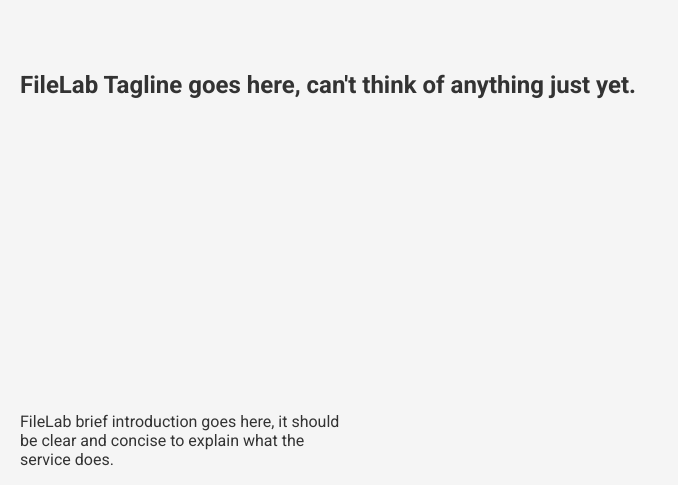
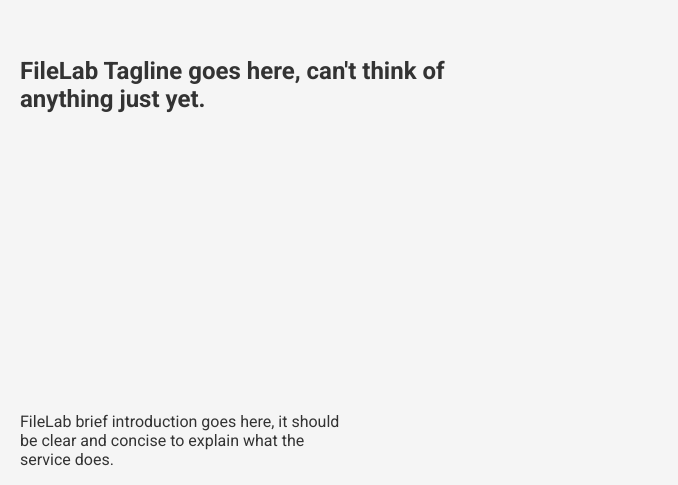
Before and after one commit to cynessa-dev/file-lab, a Vue app in the folder frontend/: page / in a window 1280 px wide. Shown: the part 315-800 px from the top of the page, without its empty margins (0-678 px from the left). Built offline with nearby package versions, Linux system fonts and the light colour scheme; a web font is replaced by a local one.

Commit message:
💄 style(landing): turn to mobile-first styling

```diff
--- a/frontend/src/App.vue
+++ b/frontend/src/App.vue
@@ -21,11 +21,24 @@ section {
 
 h1 {
   margin: auto 0;
+  max-width: 100vw;
+  text-align: center;
 }
 
 p {
   position: absolute;
   bottom: 0;
-  max-width: 20rem;
+  max-width: 15rem;
+}
+
+@media (min-width: 720px) {
+  h1 {
+    max-width: 40vw;
+    text-align: left;
+  }
+
+  p {
+    max-width: 20rem;
+  }
 }
 </style>
```
